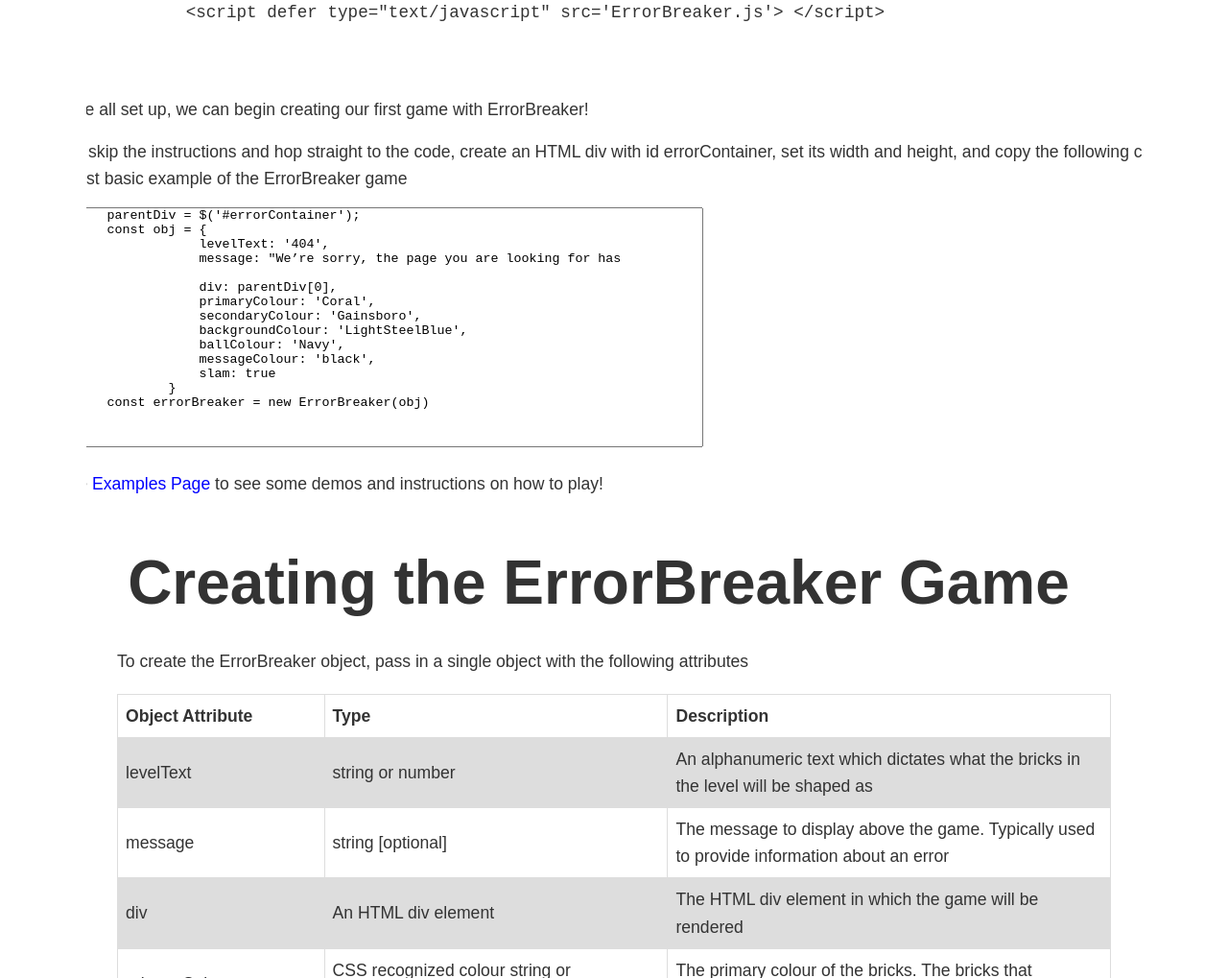
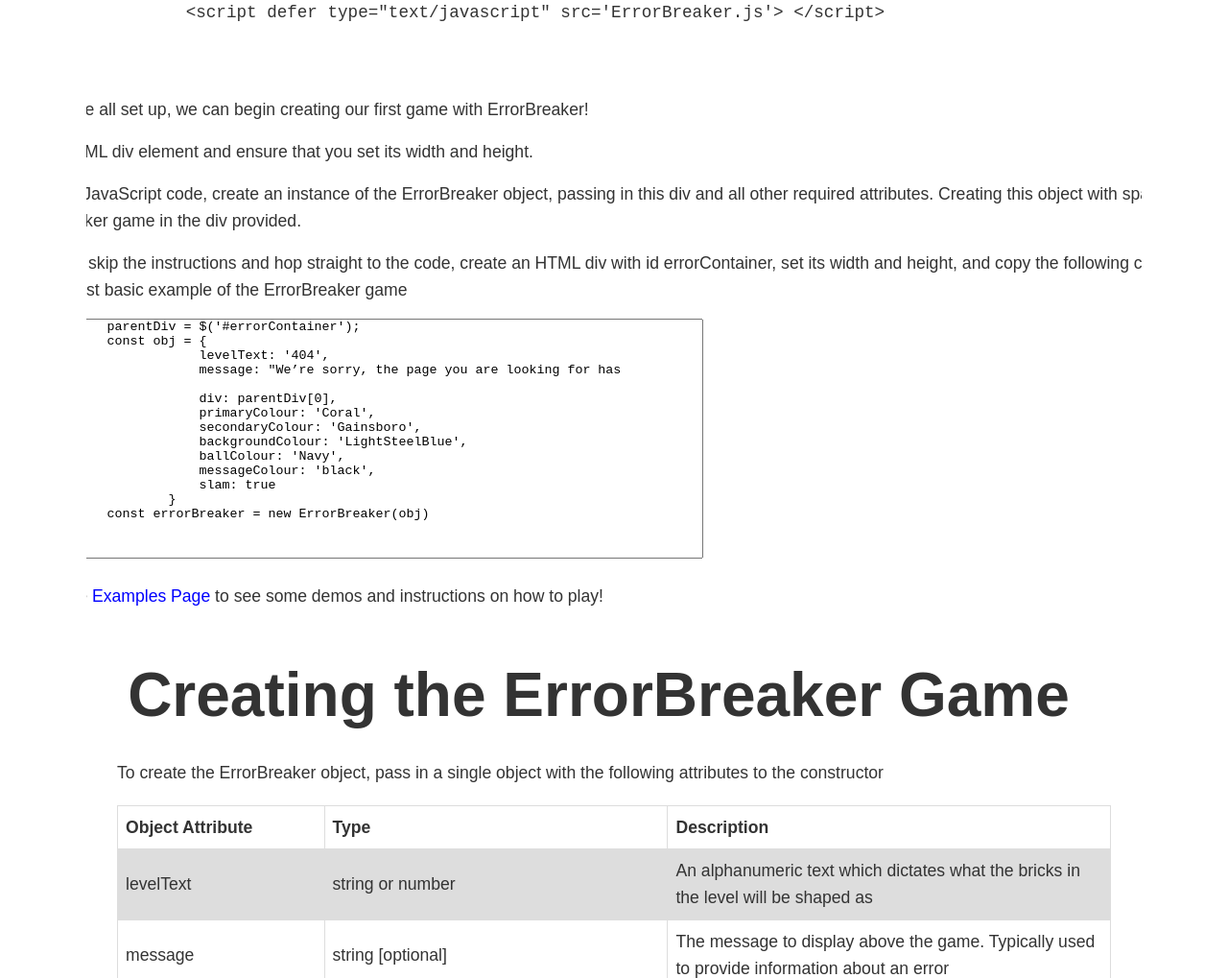
Before and after one commit to AidanBrasseur/ErrorBreaker, a website: page pub/docs.html in a window 1280 px wide. Shown: the part 645-1664 px from the top of the page at 96% size. Drawn offline with Linux system fonts and the light colour scheme.

Commit message:
Add additional info to getting started

```diff
--- a/pub/docs.html
+++ b/pub/docs.html
@@ -56,6 +56,10 @@
         <p>
           Now that we're all set up, we can begin creating our first game with ErrorBreaker!
         </p>
+        <p> Create an HTML div element and ensure that you set its width and height.</p>
+        <p>Next, in your JavaScript code, create an instance of the ErrorBreaker object, passing in this div and all other required attributes.
+          Creating this object with spawn the ErrorBreaker game in the div provided.
+        </p>
         <p>
           If you want to skip the instructions and hop straight to the code, create an HTML div with id errorContainer,
           set its width and height, and copy the following code to create your first basic example of the ErrorBreaker
@@ -87,7 +91,7 @@
     color: var(--primary-color);">Creating the ErrorBreaker Game</h1>
 
     <div class="container">
-      <p>To create the ErrorBreaker object, pass in a single object with the following attributes</p>
+      <p>To create the ErrorBreaker object, pass in a single object with the following attributes to the constructor</p>
       <div style="margin-top: 20px;">
         <table id="docTable1">
           <tr>
```
